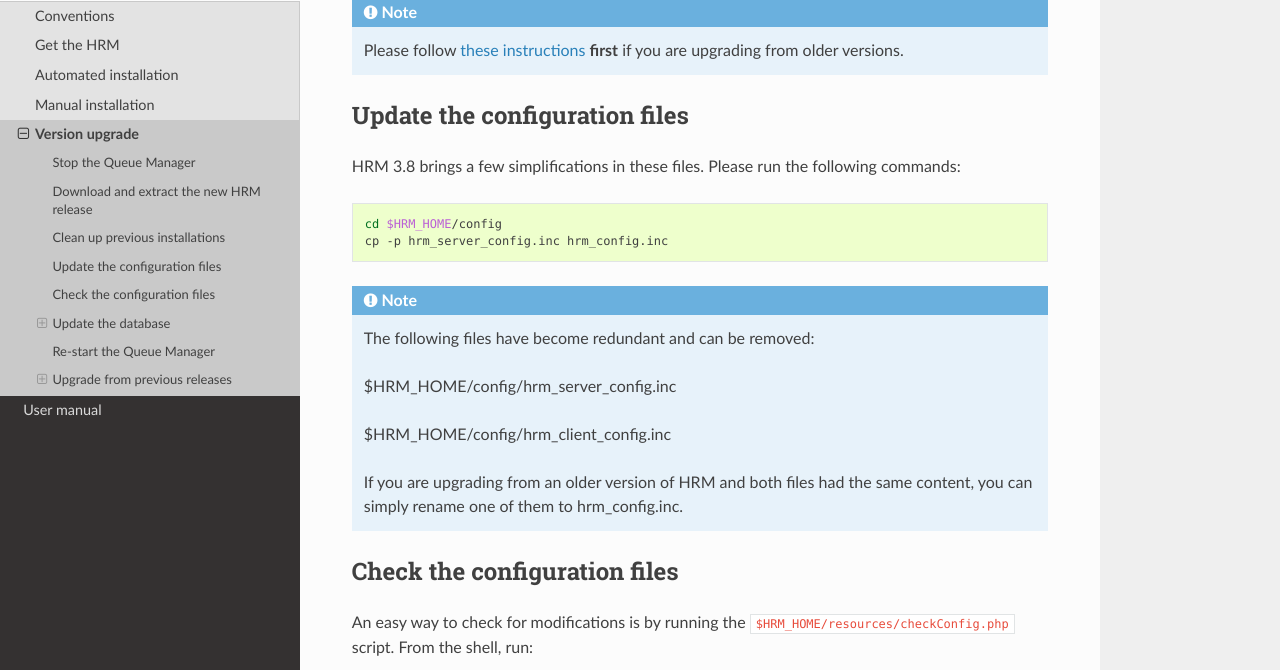
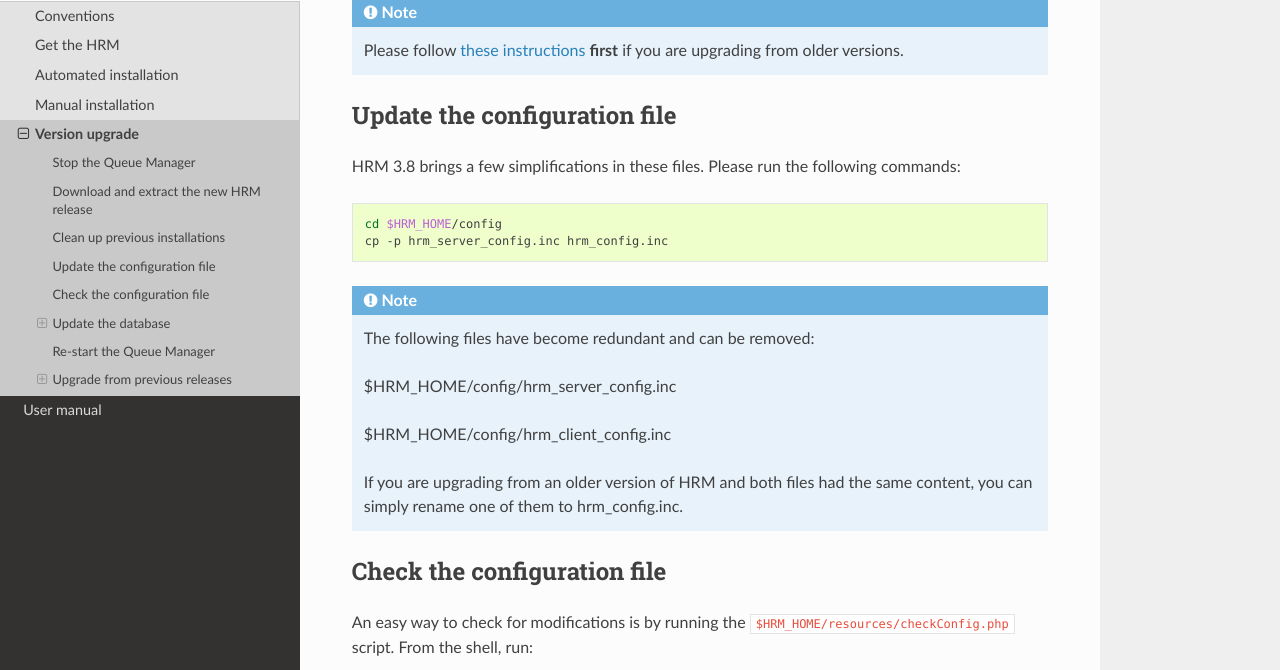
Before and after one commit to aarpon/hrm_docs, a Sphinx documentation site: the page built from docs/admin/upgrade.rst, in a window 1280 px wide and 900 px high, scrolled down 1646 px. Shown: the part 161-831 px from the top of the window. Built offline with Sphinx 7.4.7 and the Read the Docs theme 2.0.0, drawn with Linux system fonts in a browser that asks for light colours.

Commit message:
More minor corrections.

```diff
--- a/docs/admin/upgrade.rst
+++ b/docs/admin/upgrade.rst
@@ -73,8 +73,8 @@
 
 .. note:: Please follow :ref:`these instructions <upgrade_clean_previous>` **first** if you are upgrading from older versions.
 
-Update the configuration files
-==============================
+Update the configuration file
+=============================
 
 HRM 3.8 brings a few simplifications in these files. Please run the following
 commands:
@@ -92,8 +92,8 @@
 
    If you are upgrading from an older version of HRM and both files had the same content, you can simply rename one of them to hrm_config.inc.
 
-Check the configuration files
-=============================
+Check the configuration file
+============================
 
 An easy way to check for modifications is by running the ``$HRM_HOME/resources/checkConfig.php`` script. From the shell, run:
 
```
